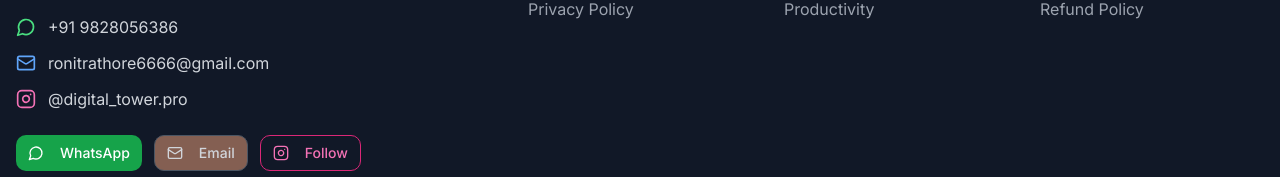
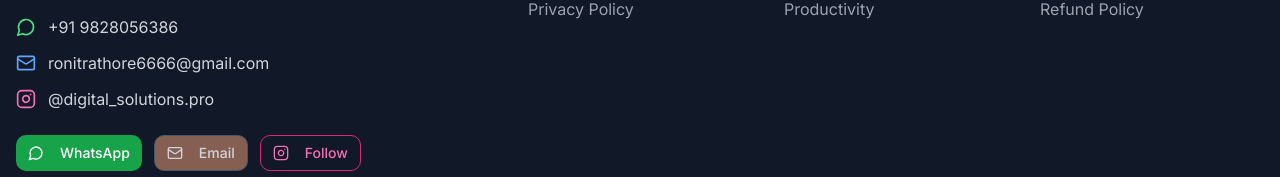
Before and after one commit to rohnit-leo/digitalsolutionspro, a Next.js app: page / in a window 1280 px wide. Shown: the part 3870-4047 px from the top of the page. Built offline with nearby package versions, Linux system fonts and the light colour scheme.

Commit message:
feat: update Instagram link to new profile
Replace all Instagram links with new URL and handle.

Co-authored-by: undefined <undefined+undefined@users.noreply.github.com>

```diff
--- a/components/layout/footer.tsx
+++ b/components/layout/footer.tsx
@@ -35,7 +35,7 @@ export default function Footer() {
   }
 
   const handleInstagramClick = () => {
-    window.open("https://www.instagram.com/digital_tower.pro?igsh=eWVpMnBhZHMxMW1n", "_blank")
+    window.open("https://www.instagram.com/digital_solutions.pro?igsh=eWVpMnBhZHMxMW1n", "_blank")
   }
 
   return (
@@ -101,7 +101,7 @@ export default function Footer() {
                     onClick={handleInstagramClick}
                     className="text-gray-300 hover:text-pink-400 transition-colors duration-200"
                   >
-                    @digital_tower.pro
+                    @digital_solutions.pro
                   </button>
                 </div>
               </div>
```
